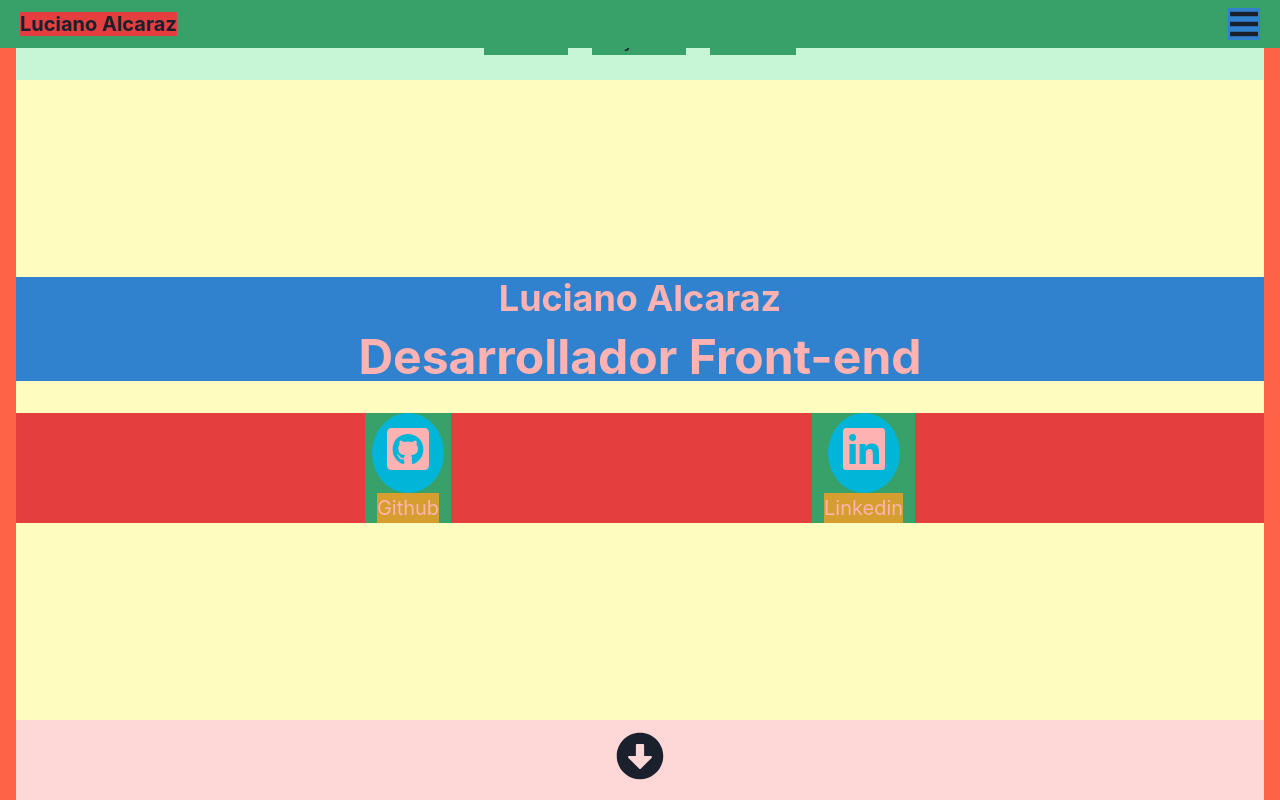
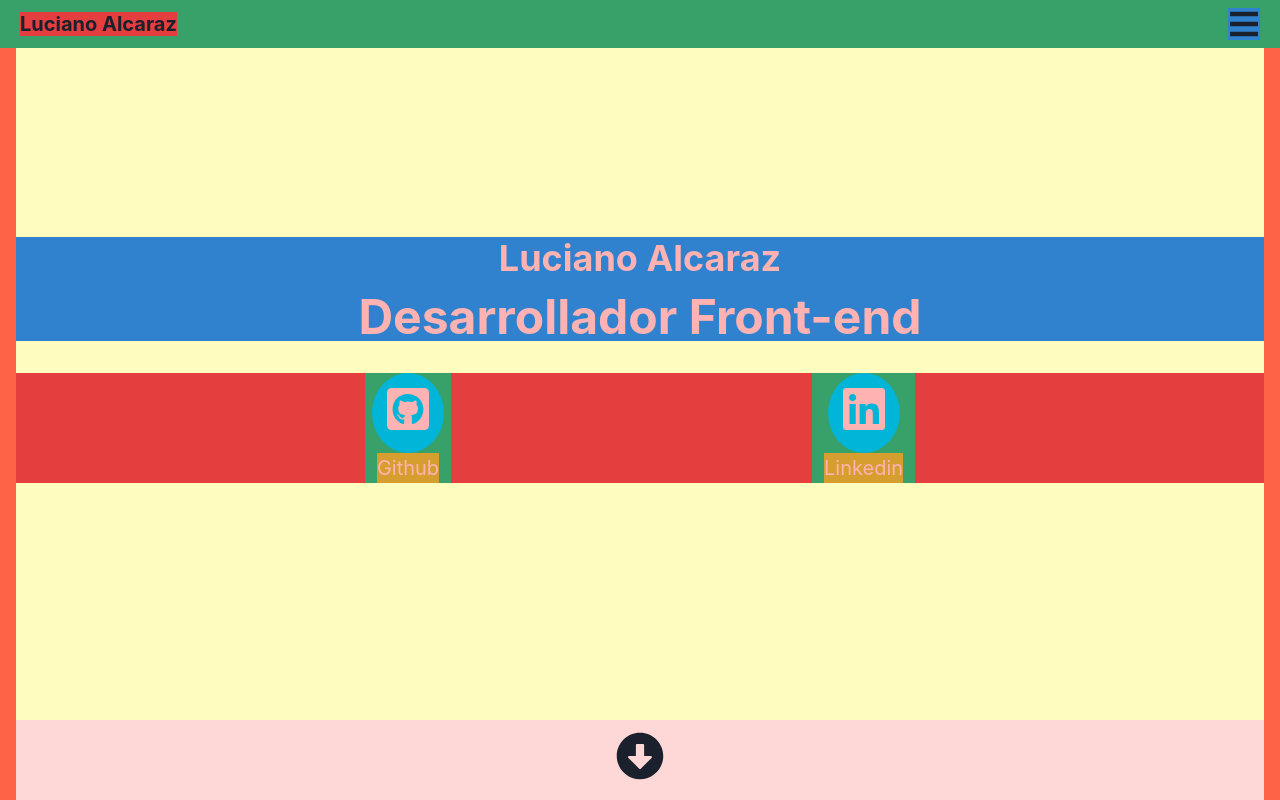
Before and after one commit to LGA-dev/LGA-dev.github.io, a React (Create React App) app: page / in a window 1280 px wide. Shown: the top 800 px of the page. Built offline with nearby package versions, Linux system fonts and the light colour scheme.

Commit message:
Remove Navbar links from Hero component

```diff
--- a/src/components/Hero.js
+++ b/src/components/Hero.js
@@ -5,15 +5,8 @@ const Hero = () => {
   return (
     <div>
       <GridItem gridArea="hero" bg="blue.500" w={"100%"} h={"100vh"}>
-        {/* TODO: Create Navbar component */}
-        {/* Header Navbar */}
-        <Center h="10%" bg="green.100">
-          <Link bg="green.500" mx={3}>Sobre mi</Link>
-          <Link bg="green.500" mx={3}>Proyectos</Link>
-          <Link bg="green.500" mx={3}>Contacto</Link>
-        </Center>
         {/* Header Content */}
-        <Stack spacing={8} h="80%" bg="yellow.100" justifyContent="center">
+        <Stack spacing={8} h="90%" bg="yellow.100" justifyContent="center">
           {/* Text */}
           <Stack spacing={3} bg="blue.500" textAlign="center" textColor="red.200">
             <Heading size="xl">Luciano Alcaraz</Heading>
```
